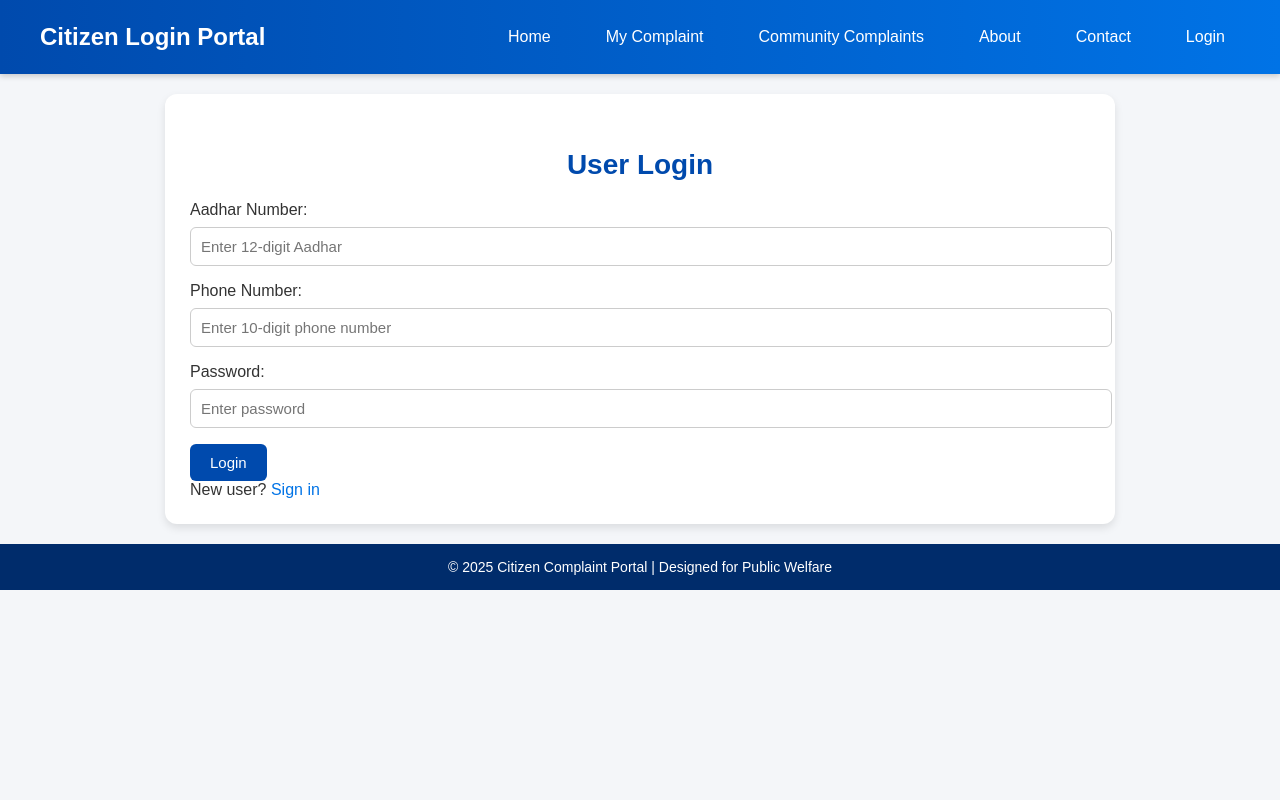
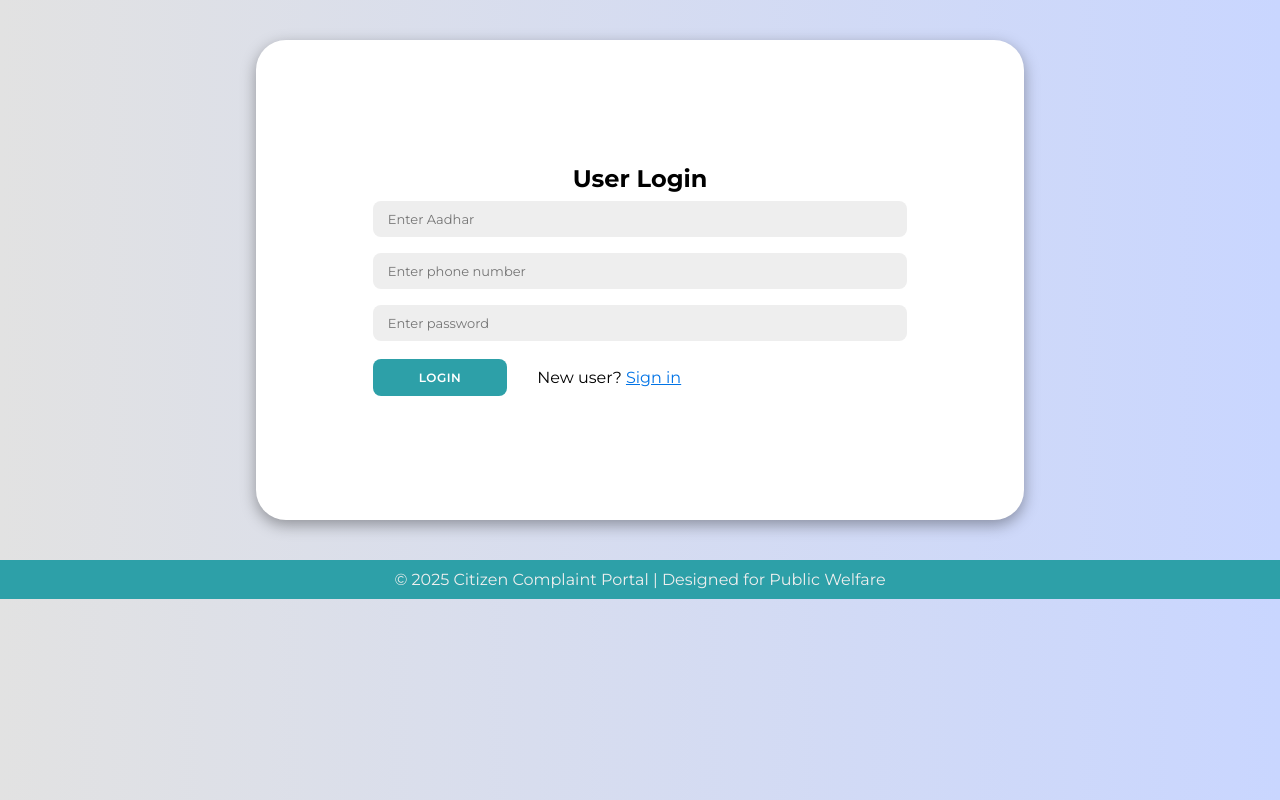
Before and after one commit to amrit-11022007/HackMAIT6, a plain HTML site: page login.html in a window 1280 px wide. Drawn offline with Linux system fonts and the light colour scheme.

Commit message:
Changed the style of login and signup page

```diff
--- /dev/null
+++ b/login.css
@@ -0,0 +1,80 @@
+@import url('https://fonts.googleapis.com/css2?family=Montserrat:wght@300;400;500;600;700&display=swap');
+
+* {
+    box-sizing: border-box;
+    padding: 0;
+    margin: 0;
+    font-family: 'Montserrat', sans-serif;
+}
+body{
+    background-color: #c9d6ff;
+    background: linear-gradient(to right, #e2e2e2, #c9d6ff);
+    display: flex;
+    align-items: center;
+    justify-content: center;
+    flex-direction: column;
+    height: max-content;
+}
+.container{
+    background-color: #fff;
+    border-radius: 30px;
+    box-shadow: 0 5px 15px rgba(0, 0, 0, 0.35);
+    position: relative;
+    overflow: hidden;
+    width: 768px;
+    max-width: 100%;
+    min-height: 480px;
+    display: flex;
+    align-items: center;
+    justify-content: center;
+    flex-direction: column;
+    margin: 40px auto;
+}
+#loginForm {
+    background-color: #fff;
+    display: flex;
+    align-items: flex-start;
+    justify-content: center;
+    flex-direction: column;
+    padding: 0 40px;
+    height: 60%;
+    width: 80%;
+}
+.container input{
+    background-color: #eee;
+    border: none;
+    margin: 8px 0;
+    padding: 10px 15px;
+    font-size: 13px;
+    border-radius: 8px;
+    width: 100%;
+    outline: none;
+}
+.loginsignup {
+    display: flex;
+    flex-direction: row;
+    gap: 30px;
+    align-items: center;
+    margin-top: 10px;
+}
+button {
+    background-color: #2da0a8;
+    color: #fff;
+    font-size: 12px;
+    padding: 10px 45px;
+    border: 1px solid transparent;
+    border-radius: 8px;
+    font-weight: 600;
+    letter-spacing: 0.5px;
+    text-transform: uppercase;
+    cursor: pointer;
+}
+footer {
+    background-color: #2da0a8;
+    color: #eee;
+    width: 100%;
+    display: flex;
+    align-items: center;
+    justify-content: center;
+    padding: 10px;
+}
--- a/login.html
+++ b/login.html
@@ -4,39 +4,23 @@
 <head>
   <meta charset="UTF-8">
   <title>Login - Citizen Portal</title>
-  <link rel="stylesheet" href="style.css">
+  <link rel="stylesheet" href="login.css">
 </head>
 
 <body>
-  <header>
-    <nav class="navbar">
-      <h1>Citizen Login Portal</h1>
-      <ul>
-        <li><a href="index.html">Home</a></li>
-        <li><a href="complaint.html">My Complaint</a></li>
-        <li><a href="community.html">Community Complaints</a></li>
-        <li><a href="./about us/about.html">About</a></li>
-        <li><a href="./contact/contact.html">Contact</a></li>
-        <li id="loginbtn"><a href="login.html" class="login-btn">Login</a></li>
-      </ul>
-    </nav>
-  </header>
 
   <div class="container">
     <h2 class="page-title">User Login</h2>
     <form id="loginForm">
-      <label for="aadhar">Aadhar Number:</label>
-      <input type="text" id="aadhar" maxlength="12" required placeholder="Enter 12-digit Aadhar">
-
-      <label for="phone">Phone Number:</label>
-      <input type="text" id="phone" maxlength="10" required placeholder="Enter 10-digit phone number">
-
-      <label for="password">Password:</label>
+      <input type="text" id="aadhar" maxlength="12" required placeholder="Enter Aadhar">
+      <input type="text" id="phone" maxlength="10" required placeholder="Enter phone number">
       <input type="password" id="password" required placeholder="Enter password">
 
-      <button type="submit">Login</button>
+      <div class="loginsignup">
+        <button type="submit">Login</button>
+      <span>New user? <a href="signup.html" style="color: #0073e6;">Sign in</a></span>
+      </div>
     </form>
-    <span>New user? <a href="signup.html" style="color: #0073e6;">Sign in</a></span>
   </div>
 
   <footer>© 2025 Citizen Complaint Portal | Designed for Public Welfare</footer>
```
Also changed, not shown: signup.html (+5 -16 lines).
